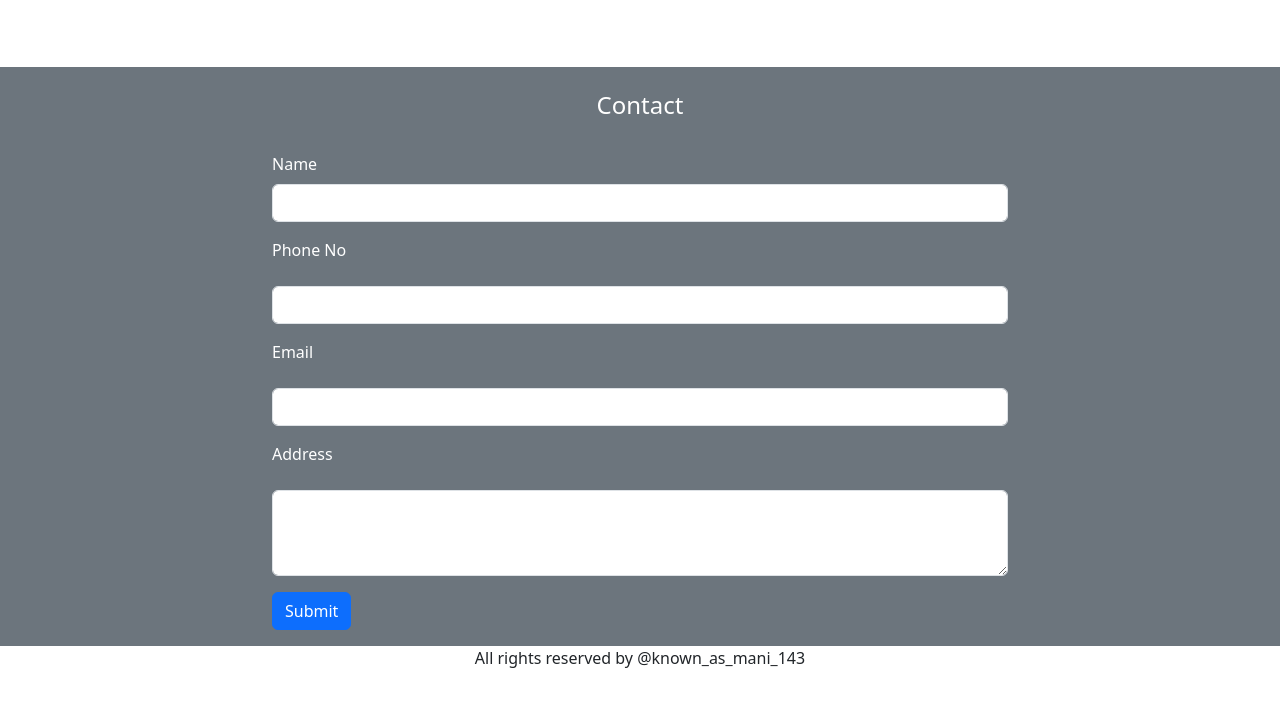
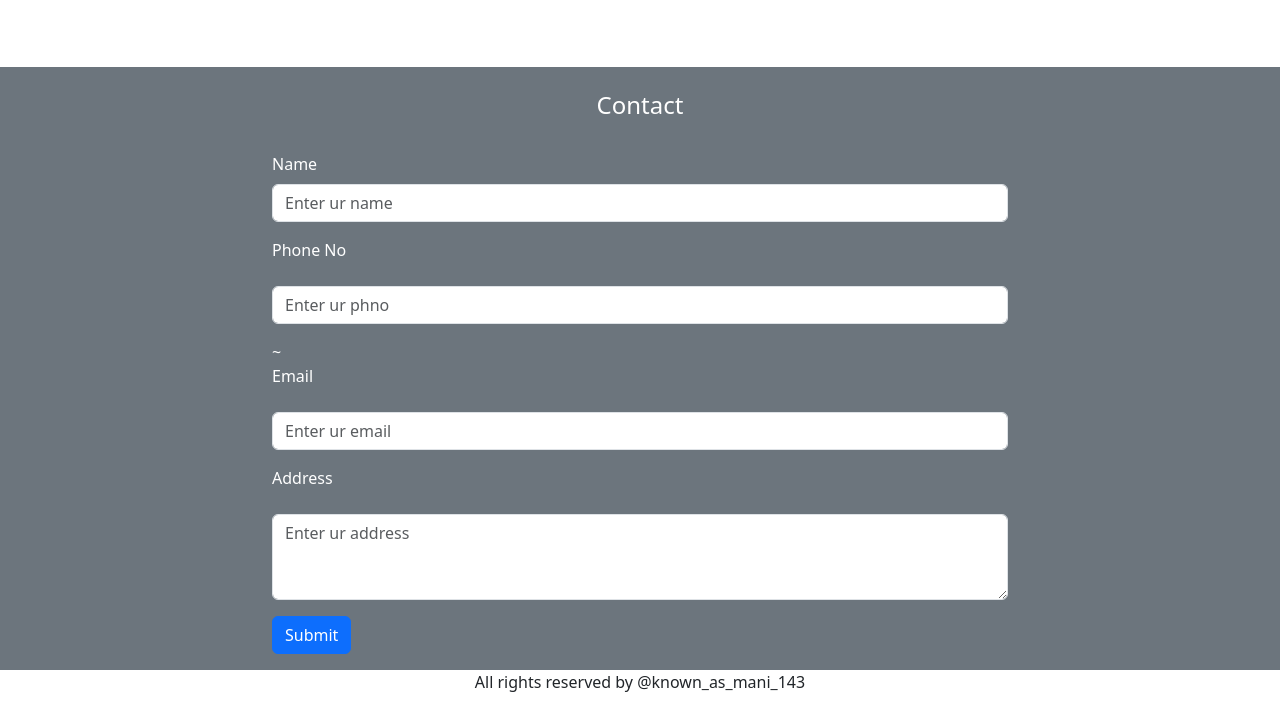
Before and after one commit to manikandanrd31/mani-portfolio-1, a plain HTML site: page index.html in a window 1280 px wide. Shown: the part 1989-2691 px from the top of the page. Before the commit the page ends 2667 px from the top, so only its background shows below. Drawn offline with nearby package versions, Linux system fonts and the light colour scheme.

Commit message:
added new

```diff
--- a/index.html
+++ b/index.html
@@ -38,8 +38,8 @@
 
       <section class=" banner text-center text-uppercase text-center">
         <div class="container">
-            <div class="row text-center ">
-                <div class="col-md-12">
+            <div class="row align-items-center m-auto w-100 >
+              <div class="col-md-12">
                     <div class="m-auto">
                     <button type="button" class="btn btn-primary mb-3  ">Hi there!</button>
                     <h1>Iam Manikandan</h1>
@@ -48,6 +48,7 @@
                     <p class="pb-3 ">Iam BCA Degree Holder</p>
                     <a class="btn btn-primary " href="https://wa.me/+919790367010?text=Hi mani..." target="_blank">MESSAGE ME</a><a  class="btn btn-light text-color:blue " href="https://www.linkedin.com/in/manikandan-r-88820a281?utm_source=share&utm_campaign=share_via&utm_content=profile&utm_medium=android_app" target="_blank">VIEW ME</a>
                 </div>
+
               </div>
             </div>
         </div>
@@ -152,23 +153,23 @@
 
             <form>
                 <div class="mb-3">
-                  <label for="exampleInputEmail1" class="form-label f-5">Name</label>
-                  <input type="text" class="form-control" id="exampleInputEmail1" aria-describedby="emailHelp">
+                  <label for="exampleInputName1" class="form-label f-5">Name</label>
+                  <input type="text" class="form-control" id="exampleInputName1" placeholder="Enter ur name" required="" aria-describedby="emailHelp">
 
                 </div>
                 <div class="mb-3">
-                  <label for="exampleInputPassword1" class="form-label">Phone No <address></address></label>
-                  <input type="number" class="form-control" id="exampleInputPassword1">
+                  <label for="exampleInputPhonenumber" class="form-label">Phone No <address></address></label>
+                  <input type="number" class="form-control" id="exampleInputPhonenumber" placeholder="Enter ur phno"  required="">
+                </div>~
+
+                <div class="mb-3">
+                  <label for="exampleInputEmail1" class="form-label">Email <address></address></label>
+                  <input type="email" class="form-control" id="exampleInputEmail1" placeholder="Enter ur email"  required="">
                 </div>
 
                 <div class="mb-3">
-                  <label for="exampleInputPassword1" class="form-label">Email <address></address></label>
-                  <input type="text" class="form-control" id="exampleInputPassword1">
-                </div>
-
-                <div class="mb-3">
-                  <label for="exampleInputPassword1" class="form-label">Address<address></address></label>
-                  <textarea class="form-control" rows="3" id="exampleFormControlTextarea"></textarea>
+                  <label for="exampleInputAddress" class="form-label">Address<address></address></label>
+                  <textarea class="form-control" rows="3" id="exampleFormControlTextarea" placeholder="Enter ur address"  required=""></textarea>
                 </div>
 
                 <button type="submit" class="btn btn-primary mb-3">Submit</button>
```
